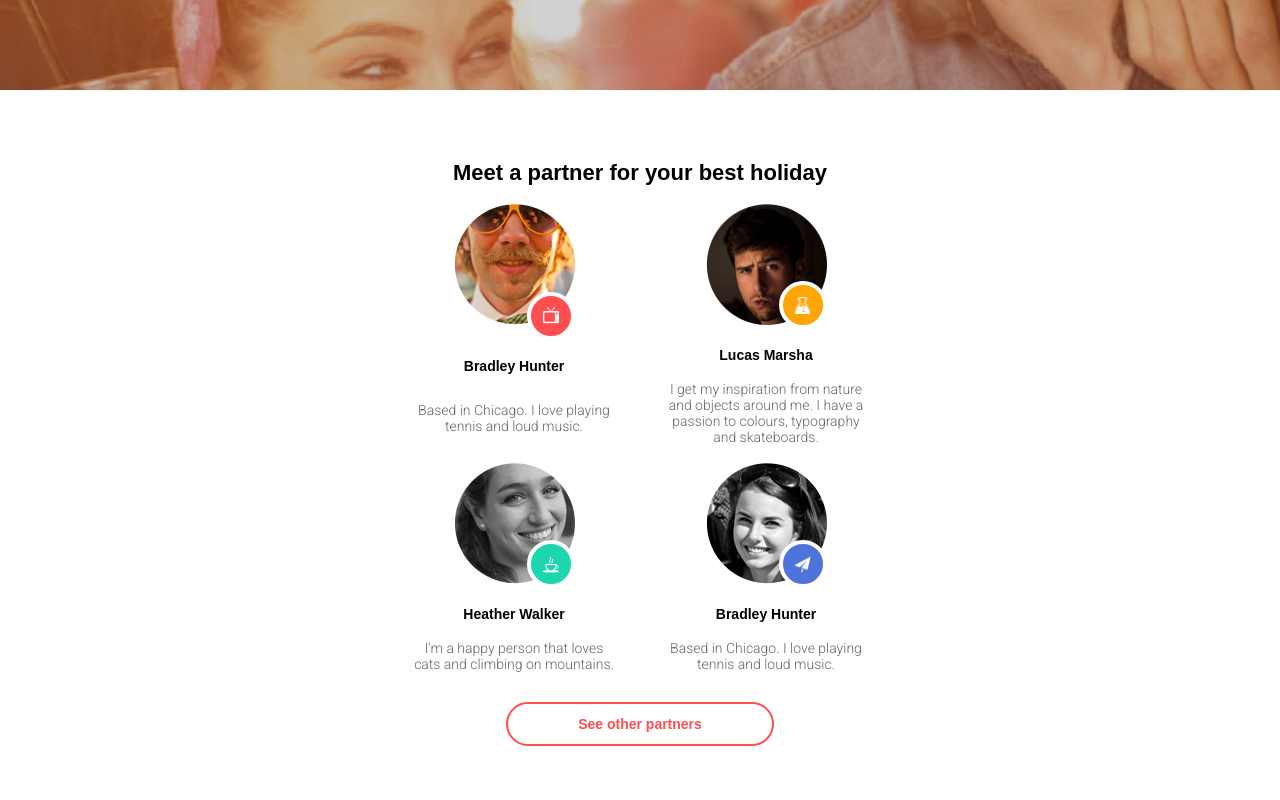
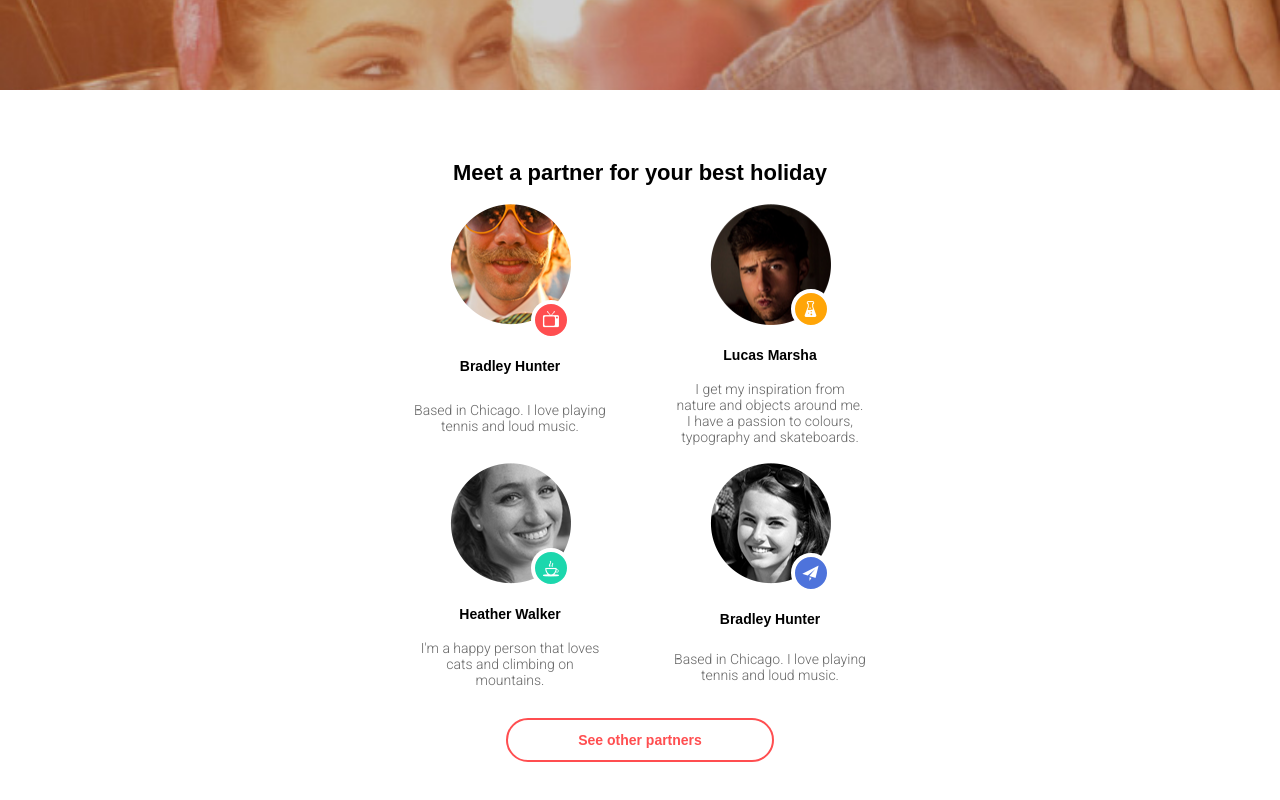
Before and after one commit to demko00007/goit-fe-course, a plain HTML site: page html-css/module-08/index.html in a window 1280 px wide. Shown: the part 526-1326 px from the top of the page. Drawn offline with Linux system fonts and the light colour scheme.

Commit message:
module-08 v2

```diff
--- a/html-css/module-08/css/style.css
+++ b/html-css/module-08/css/style.css
@@ -1,14 +1,10 @@
-* {
+*,
+*::before,
+*::after {
    box-sizing: border-box;
    margin: 0;
    padding: 0;
 }
-
-/* *,
-*::before,
-*::after {
-   box-sizing: border-box;
-} */
 
 body {
    font-family: "Montserrt", sans-serif;
@@ -44,7 +40,6 @@ button {
    background-repeat: no-repeat;
    background-size: cover;
    min-width: 320px;
-   /* min-height: 540px; */
 }
 @media (min-width: 768px) {
    .background {
@@ -75,6 +70,8 @@ button {
 }
 
 .nav {
+   /* display: flex;
+   justify-content: space-between; */
 }
 
 @media (min-width: 768px) {
@@ -93,8 +90,6 @@ button {
 
 @media (min-width: 768px) {
    .nav_list {
-      display: flex;
-      justify-content: center;
       padding-top: 0;
    }
 }
@@ -174,18 +169,18 @@ h1 {
    justify-content: center;
 }
 
-.btn_1 {
-   background-color: #ff4e50;
+.btn {
    padding: 15px 46px;
    border-radius: 50px;
-   color: #ffffff;
-   font-weight: 700;
    margin-top: 20px;
    margin-bottom: 138px;
 }
 
-/* font-family: 'Montserrat', sans-serif;
-font-family: 'Roboto', sans-serif; */
+.btn_top {
+   background-color: #ff4e50;
+   color: #ffffff;
+   font-weight: 700;
+}
 
 .section_partner {
    width: 320px;
@@ -204,7 +199,17 @@ font-family: 'Roboto', sans-serif; */
       width: 1440px;
    }
 }
-.container {
+
+@media (min-width: 768px) {
+   .container_nav {
+      width: 670px;
+   }
+}
+
+@media (min-width: 1440px) {
+   .container_nav {
+      width: 950px;
+   }
 }
 .img_box {
    display: flex;
@@ -213,7 +218,6 @@ font-family: 'Roboto', sans-serif; */
 }
 @media (min-width: 768px) {
    .img_box {
-      display: flex;
       justify-content: space-around;
    }
 }
@@ -225,7 +229,7 @@ font-family: 'Roboto', sans-serif; */
    margin-top: 18px;
 }
 
-.img_partner1::after {
+.img_partner::after {
    content: "";
    width: 40px;
    height: 40px;
@@ -240,45 +244,21 @@ font-family: 'Roboto', sans-serif; */
 }
 
 .img_partner2::after {
-   content: "";
-   width: 40px;
-   height: 40px;
    background: #ffa507 url("../img/img-team/2-2.png") no-repeat;
-   background-size: 17px 17px;
+   background-size: 13px 16px;
    background-position: center;
-   border: 4px solid #ffffff;
-   border-radius: 50%;
-   position: absolute;
-   right: 0;
-   bottom: 0;
 }
 
 .img_partner3::after {
-   content: "";
-   width: 40px;
-   height: 40px;
    background: #1cd7ad url("../img/img-team/3-3.png") no-repeat;
    background-size: 17px 17px;
    background-position: center;
-   border: 4px solid #ffffff;
-   border-radius: 50%;
-   position: absolute;
-   right: 0;
-   bottom: 0;
 }
 
 .img_partner4::after {
-   content: "";
-   width: 40px;
-   height: 40px;
    background: #4e73db url("../img/img-team/4-4.png") no-repeat;
-   background-size: 17px 17px;
+   background-size: 17px 16px;
    background-position: center;
-   border: 4px solid #ffffff;
-   border-radius: 50%;
-   position: absolute;
-   right: 0;
-   bottom: 0;
 }
 
 .item_partner {
@@ -290,14 +270,11 @@ font-family: 'Roboto', sans-serif; */
 
 @media (min-width: 768px) {
    .item_partner {
-      display: flex;
-      flex-wrap: wrap;
-      justify-content: center;
-
-      width: 200px;
+      width: 25%;
       margin: 0px 50px 0px 158px;
       position: relative;
    }
+
    .item_partner:nth-child(2n) {
       margin: 0px 158px 0px 0px;
    }
@@ -326,8 +303,6 @@ font-family: 'Roboto', sans-serif; */
    }
    .item_partner:nth-child(2n) {
       margin: 0;
-   }
-   .list_partner: {
    }
 }
 
@@ -362,7 +337,7 @@ h3 {
    margin: 18px 0px;
 }
 
-.btn_partner {
+.btn_bottom {
    margin-top: 30px;
    margin-bottom: 56px;
    font-size: 14px;
--- a/html-css/module-08/index.html
+++ b/html-css/module-08/index.html
@@ -14,7 +14,7 @@
    <div class="background container">
 
       <header class="header">
-         <div class="container">
+         <div class="container container_nav">
             <nav class="nav">
                <a class="logo" href="#">URLAUBSGLÜCK</a>
                <ul class="nav_list">
@@ -32,7 +32,7 @@
             <p class="sub_h1">And find the perfect partner to fullfill it</p>
 
             <div class="container_bnt">
-               <button class="btn_1">Find your holiday partner</button>
+               <button class="btn btn_top">Find your holiday partner</button>
             </div>
          </div>
       </section>
@@ -45,7 +45,7 @@
          <ul class="list_partner">
             <li class="item_partner">
                <div class="img_box">
-                  <div class="img_partner img_partner1">
+                  <div class="img_partner">
                      <img src="img/img-team/1.png" alt="" width="121px" height="121px">
                   </div>
                </div>
@@ -86,7 +86,7 @@
             </li>
          </ul>
 
-         <button class="btn_partner">See other partners</button>
+         <button class="btn btn_bottom">See other partners</button>
       </div>
 
    </section>
```
Also changed, not shown: html-css/module-08/img/images/bg-1440_02.jpg (deleted).
